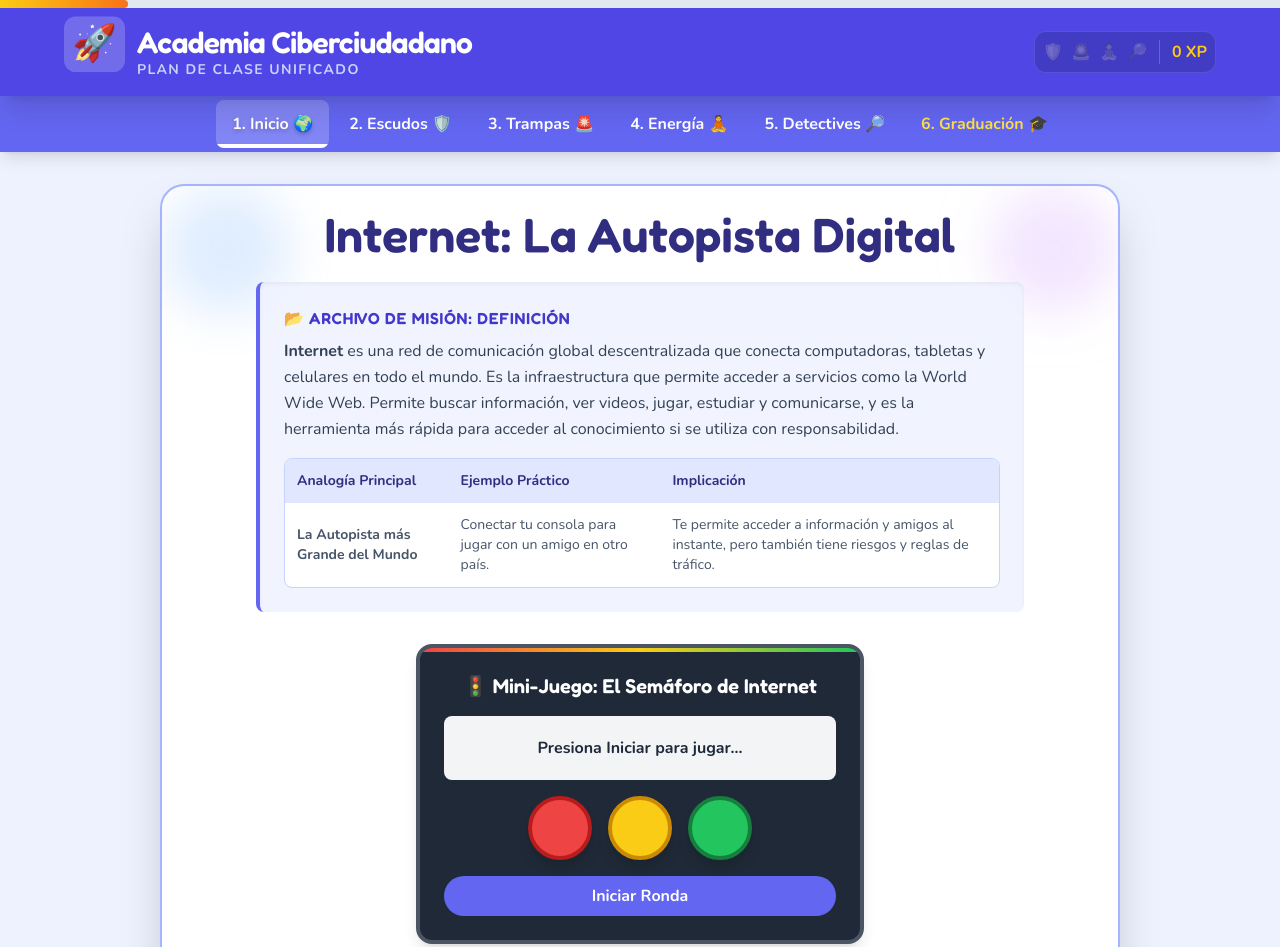
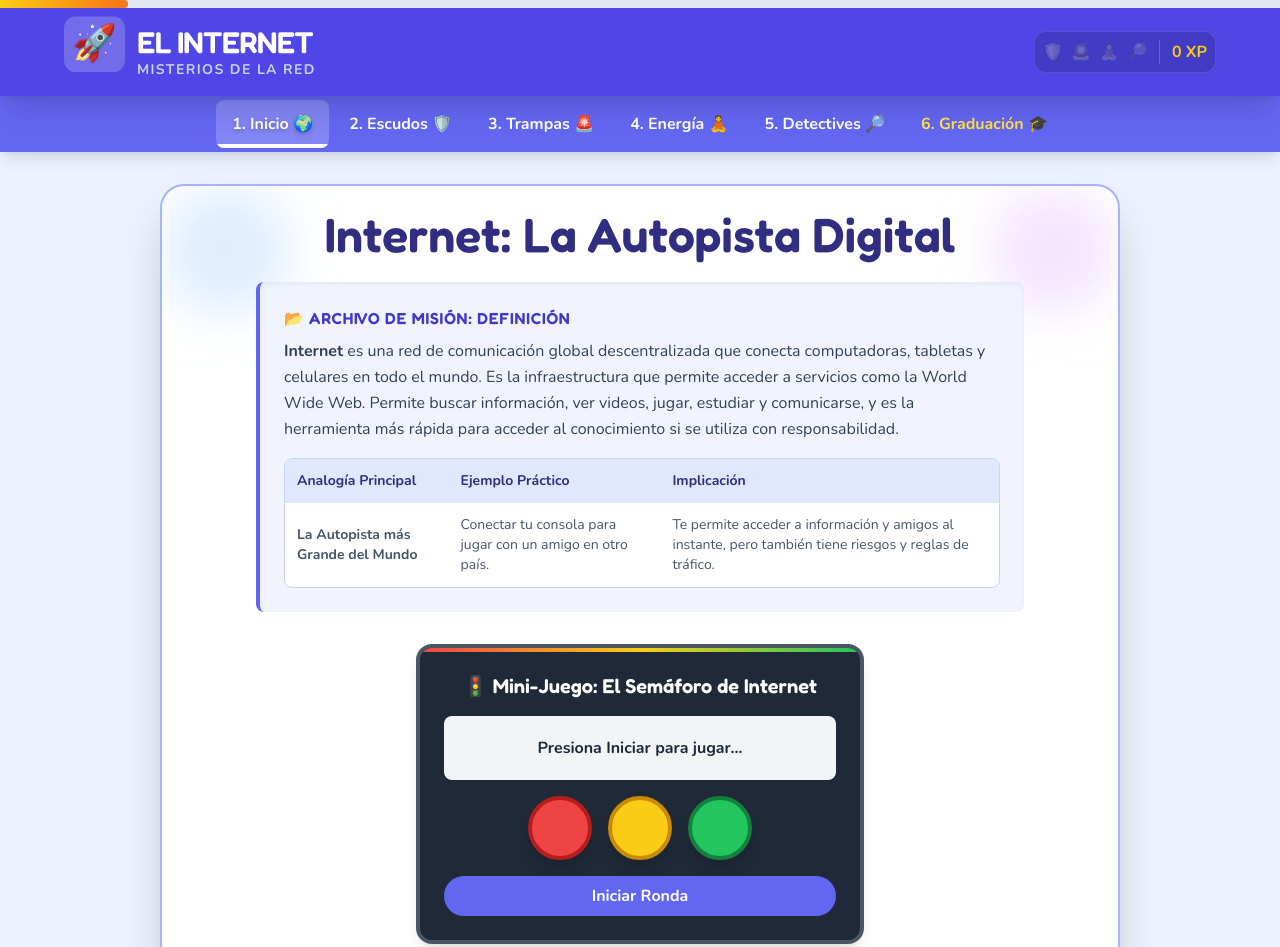
Before and after one commit to miguels28gu/InformaticakidsN, a plain HTML site: page Index.html in a window 1280 px wide. Shown: the top 947 px of the page. Drawn offline with nearby package versions, Linux system fonts and the light colour scheme.

Commit message:
Update Index.html

```diff
--- a/Index.html
+++ b/Index.html
@@ -3,7 +3,7 @@
 <head>
     <meta charset="UTF-8">
     <meta name="viewport" content="width=device-width, initial-scale=1.0">
-    <title>Academia Ciberciudadano: Nivel Legendario</title>
+    <title>EL INTERNET</title>
     <script src="https://cdn.tailwindcss.com"></script>
     <script src="https://cdn.jsdelivr.net/npm/chart.js"></script>
     <script src="https://cdn.jsdelivr.net/npm/canvas-confetti@1.6.0/dist/confetti.browser.min.js"></script>
@@ -113,8 +113,8 @@
                     <span class="text-3xl md:text-4xl">🚀</span>
                 </div>
                 <div>
-                    <h1 class="text-2xl md:text-3xl font-bold tracking-tight">Academia Ciberciudadano</h1>
-                    <p class="text-indigo-200 text-xs md:text-sm font-bold uppercase tracking-widest">Plan de Clase Unificado</p>
+                    <h1 class="text-2xl md:text-3xl font-bold tracking-tight">EL INTERNET</h1>
+                    <p class="text-indigo-200 text-xs md:text-sm font-bold uppercase tracking-widest">Misterios de la Red</p>
                 </div>
             </div>
 
@@ -1110,4 +1110,5 @@
 
     </script>
 </body>
+
 </html>
```
